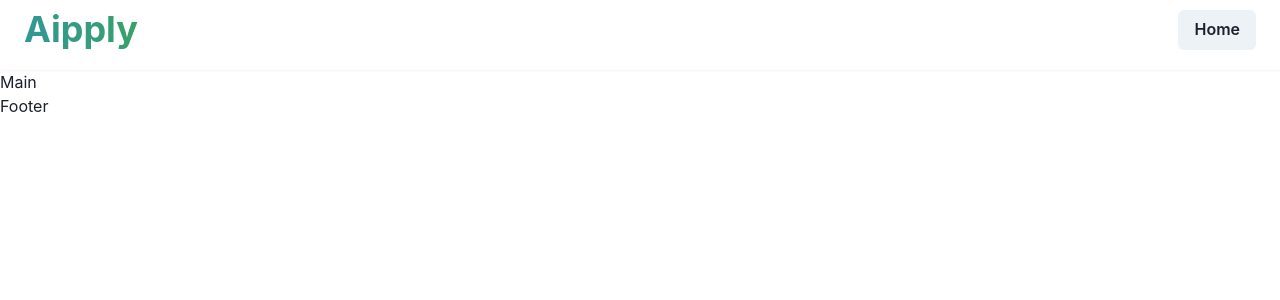
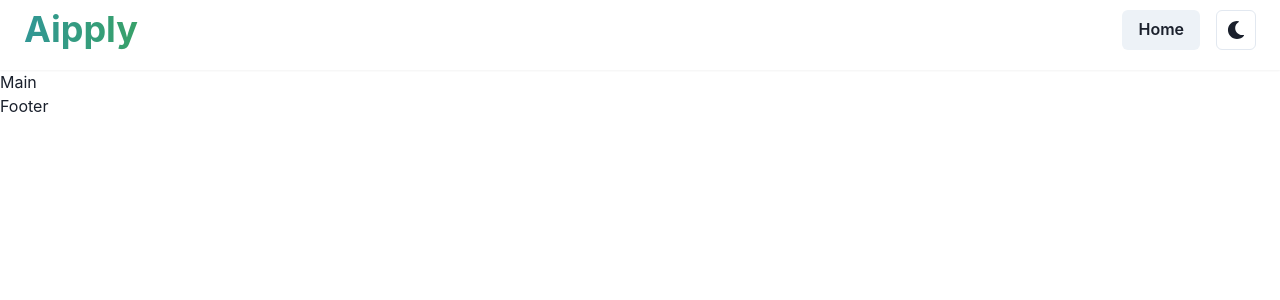
Before and after one commit to i-naeem/fastcareer, a React (Create React App) app: page / in a window 1280 px wide. Shown: the top 300 px of the page. Built offline with nearby package versions, Linux system fonts and the light colour scheme.

Commit message:
Add `ColorModeSwitcher`

```diff
--- a/package.json
+++ b/package.json
@@ -12,6 +12,7 @@
     "framer-motion": "^10.12.16",
     "react": "^18.2.0",
     "react-dom": "^18.2.0",
+    "react-icons": "^4.9.0",
     "react-scripts": "5.0.1",
     "web-vitals": "^2.1.4"
   },
--- /dev/null
+++ b/src/components/ColorModeSwitcher.js
@@ -0,0 +1,24 @@
+import { useColorMode, useColorModeValue, IconButton, Tooltip } from '@chakra-ui/react';
+import { FaMoon, FaSun } from 'react-icons/fa';
+import React from 'react';
+
+export const ColorModeSwitcher = props => {
+  const { toggleColorMode } = useColorMode();
+  const text = useColorModeValue('dark', 'light');
+  const SwitchIcon = useColorModeValue(FaMoon, FaSun);
+
+  return (
+    <Tooltip label={`Switch to ${text} mode`}>
+      <IconButton
+        fontSize='lg'
+        marginLeft='2'
+        color='current'
+        variant='outline'
+        icon={<SwitchIcon />}
+        onClick={toggleColorMode}
+        aria-label={`Switch to ${text} mode`}
+        {...props}
+      />
+    </Tooltip>
+  );
+};
--- a/src/components/Header.js
+++ b/src/components/Header.js
@@ -1,4 +1,5 @@
 import { useMediaQuery, Container, Heading, HStack, Button, Link, Box } from '@chakra-ui/react';
+import { ColorModeSwitcher } from './ColorModeSwitcher';
 
 const Header = props => {
   const [isLargerThan600] = useMediaQuery(`(min-width: 600px)`);
@@ -23,6 +24,8 @@ const Header = props => {
               <Button size={size} to='/' as={Link}>
                 Home
               </Button>
+
+              <ColorModeSwitcher justifySelf='flex-end' size={size} />
             </HStack>
           </HStack>
         </Container>
```
Also changed, not shown: 1 other file (tests, documents, lock files or other folders).
